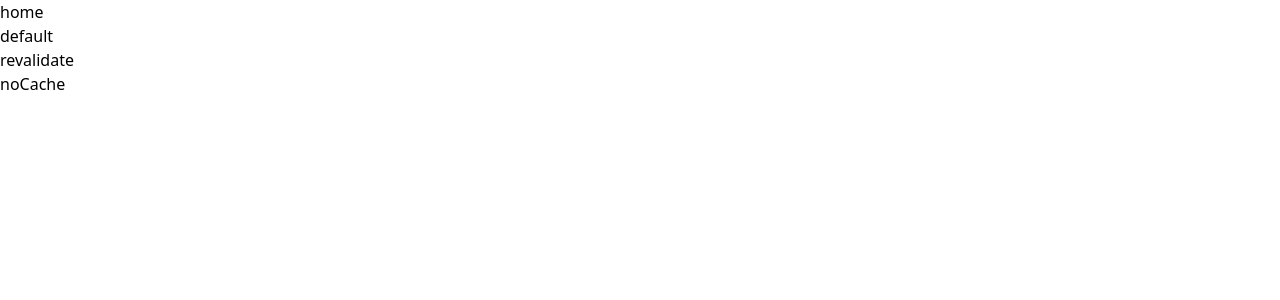
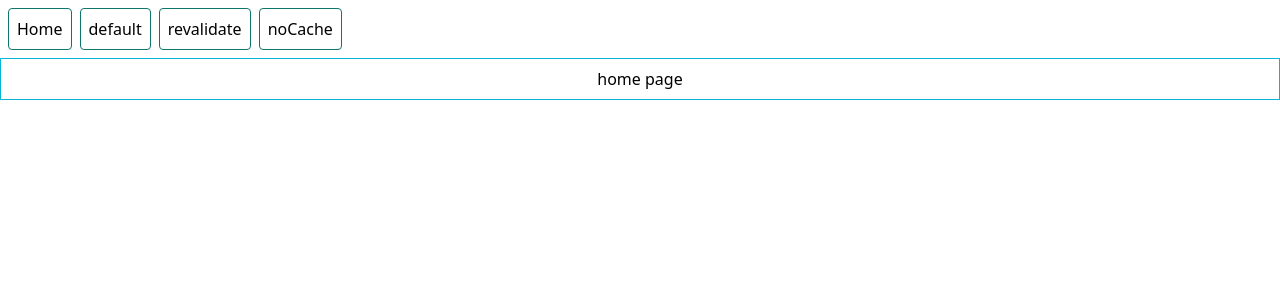
Before and after one commit to Merzaad/learning_next_app_router, a Next.js app: page / in a window 1280 px wide. Shown: the top 300 px of the page. Built offline with nearby package versions, Linux system fonts and the light colour scheme.

Commit message:
page and layout

```diff
--- a/app/HomeButton.tsx
+++ /dev/null
@@ -1,8 +0,0 @@
-'use client'
-import { useRouter } from 'next/navigation'
-
-export default function HomeButton() {
-  const router = useRouter()
-  const refreshHandler = () => router.replace('/')
-  return <div onClick={refreshHandler}>home</div>
-}
--- /dev/null
+++ b/app/Navbar.tsx
@@ -0,0 +1,15 @@
+'use client'
+import Button from '@/components/Button'
+import { useRouter } from 'next/navigation'
+
+export default function Navbar() {
+  const router = useRouter()
+  return (
+    <div className='flex items-center p-2 gap-2 flex-wrap'>
+      <Button onClick={() => router.push('/')}>Home</Button>
+      <Button onClick={() => router.push('/default')}>default</Button>
+      <Button onClick={() => router.push('/revalidate')}>revalidate</Button>
+      <Button onClick={() => router.push('/noCache')}>noCache</Button>
+    </div>
+  )
+}
--- a/app/head.tsx
+++ /dev/null
@@ -1,9 +0,0 @@
-export default function Head() {
-  return (
-    <>
-      <title>nextjs app directory</title>
-      <meta content='width=device-width, initial-scale=1' name='viewport' />
-      <link rel='icon' href='/favicon.ico' />
-    </>
-  )
-}
--- a/app/layout.tsx
+++ b/app/layout.tsx
@@ -1,16 +1,16 @@
-import HomeButton from './HomeButton'
+import { Metadata } from 'next'
+import Navbar from './Navbar'
+
+export const metadata: Metadata = {
+  title: 'learning_app_router',
+}
 
 export default function Layout({ children }: { children: React.ReactNode }) {
   return (
     <html>
-      <head />
       <body>
-        <div>
-          <div>
-            <HomeButton />
-          </div>
-          {children}
-        </div>
+        <Navbar />
+        {children}
       </body>
     </html>
   )
--- a/app/page.tsx
+++ b/app/page.tsx
@@ -1,24 +1,9 @@
-'use client'
-
-import { useRouter } from 'next/navigation'
 import './globals.css'
 
 export default function Page() {
-  const router = useRouter()
-  const navigateToDefault = () => {
-    router.push('/default')
-  }
-  const navigateToRevalidate = () => {
-    router.push('/revalidate')
-  }
-  const navigateToNoCache = () => {
-    router.push('/noCache')
-  }
   return (
-    <div>
-      <div onClick={navigateToDefault}>default</div>
-      <div onClick={navigateToRevalidate}>revalidate</div>
-      <div onClick={navigateToNoCache}>noCache</div>
+    <div className='flex gap-4 justify-center items-center border-1 border-cyan-500 py-2 '>
+      home page
     </div>
   )
 }
--- /dev/null
+++ b/components/Button.tsx
@@ -0,0 +1,15 @@
+'use client'
+
+export default function Button({
+  children,
+  onClick,
+}: {
+  children: React.ReactNode
+  onClick: React.MouseEventHandler
+}) {
+  return (
+    <button onClick={onClick} className='p-2 border-teal-700 border-1 rounded '>
+      {children}
+    </button>
+  )
+}
--- a/tailwind.config.js
+++ b/tailwind.config.js
@@ -7,10 +7,8 @@ module.exports = {
   ],
   theme: {
     extend: {
-      backgroundImage: {
-        'gradient-radial': 'radial-gradient(var(--tw-gradient-stops))',
-        'gradient-conic':
-          'conic-gradient(from 180deg at 50% 50%, var(--tw-gradient-stops))',
+      borderWidth: {
+        1: '1px',
       },
     },
   },
```
